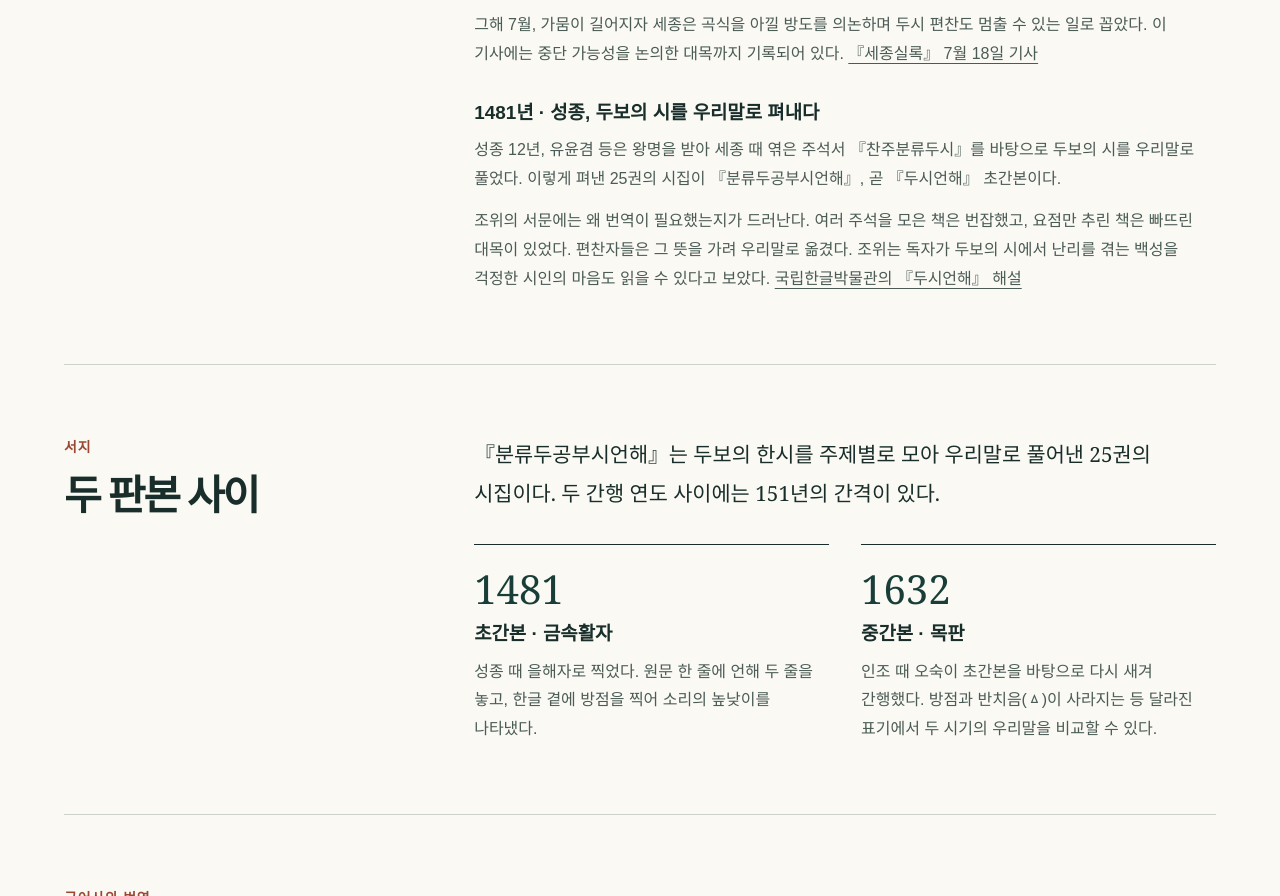
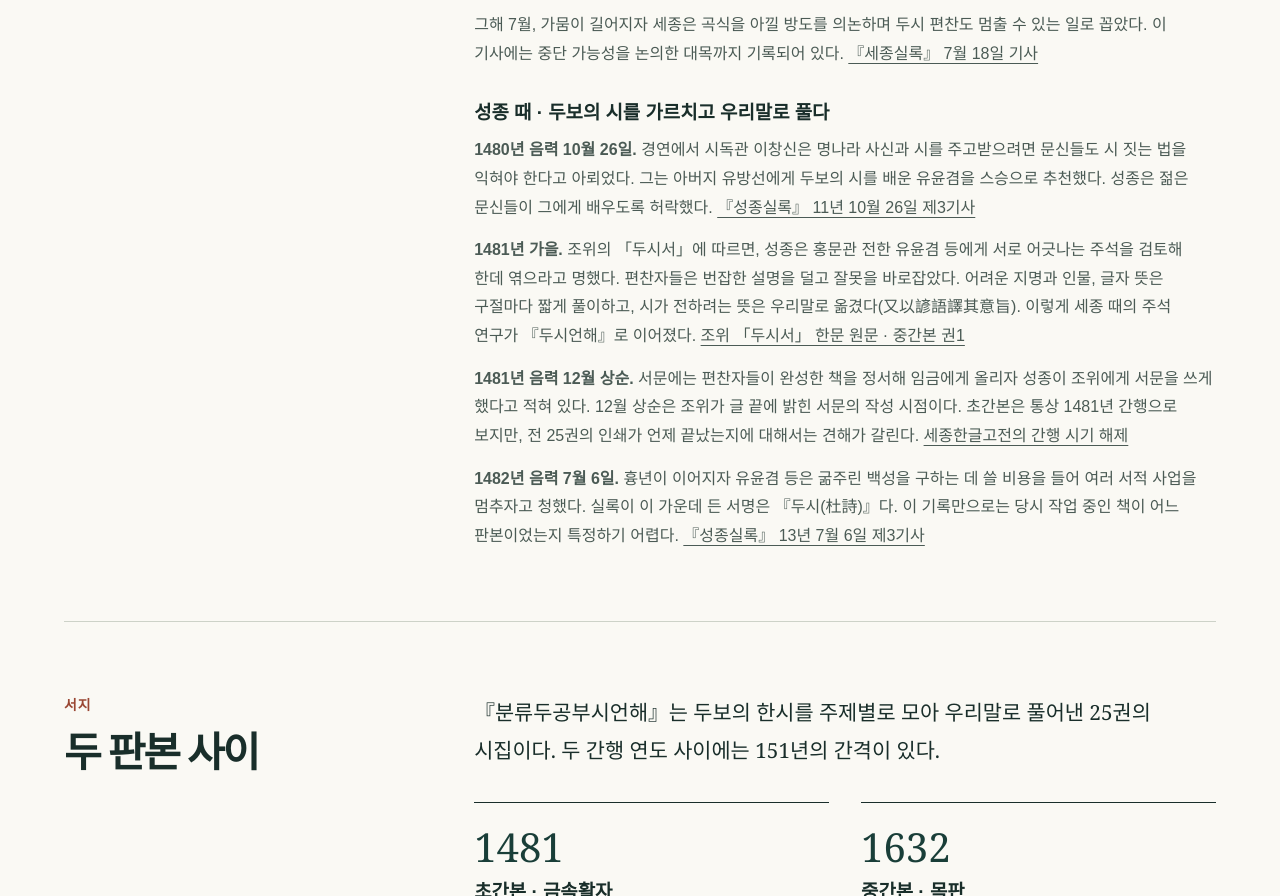
Before and after one commit to dhryu60/analects-3d, a website: page public/dusi-reading.html in a window 1280 px wide. Shown: the part 870-1766 px from the top of the page. Drawn offline with Linux system fonts and the light colour scheme.

Commit message:
Source the Seongjong-era history of the Dusi translation

```diff
--- a/public/dusi-reading.html
+++ b/public/dusi-reading.html
@@ -21,9 +21,11 @@
         <p>세종 25년 음력 4월 21일, 세종은 서울과 지방에서 두보 시의 주석서를 구하게 했다. 집현전에서 여러 학자의 풀이를 서로 견주고 바로잡아 한 책으로 엮고 있었기 때문이다. <a href="https://sillok.history.go.kr/id/kda_12504021_003">『세종실록』 4월 21일 기사</a></p>
         <p>엿새 뒤에는 회암사 주지 만우를 흥천사로 옮겨 지내게 했다. 이색과 이숭인이 시를 논하는 것을 들은 그에게 해석이 막히는 구절을 묻기 위해서였다. <a href="https://sillok.history.go.kr/id/kda_12504027_003">『세종실록』 4월 27일 기사</a></p>
         <p>그해 7월, 가뭄이 길어지자 세종은 곡식을 아낄 방도를 의논하며 두시 편찬도 멈출 수 있는 일로 꼽았다. 이 기사에는 중단 가능성을 논의한 대목까지 기록되어 있다. <a href="https://sillok.history.go.kr/id/wda_12507018_001">『세종실록』 7월 18일 기사</a></p>
-        <h3>1481년 · 성종, 두보의 시를 우리말로 펴내다</h3>
-        <p>성종 12년, 유윤겸 등은 왕명을 받아 세종 때 엮은 주석서 『찬주분류두시』를 바탕으로 두보의 시를 우리말로 풀었다. 이렇게 펴낸 25권의 시집이 『분류두공부시언해』, 곧 『두시언해』 초간본이다.</p>
-        <p>조위의 서문에는 왜 번역이 필요했는지가 드러난다. 여러 주석을 모은 책은 번잡했고, 요점만 추린 책은 빠뜨린 대목이 있었다. 편찬자들은 그 뜻을 가려 우리말로 옮겼다. 조위는 독자가 두보의 시에서 난리를 겪는 백성을 걱정한 시인의 마음도 읽을 수 있다고 보았다. <a href="https://www.hangeul.go.kr/webzine/202403/sub1_3.html">국립한글박물관의 『두시언해』 해설</a></p>
+        <h3 id="seongjong">성종 때 · 두보의 시를 가르치고 우리말로 풀다</h3>
+        <p><strong>1480년 음력 10월 26일.</strong> 경연에서 시독관 이창신은 명나라 사신과 시를 주고받으려면 문신들도 시 짓는 법을 익혀야 한다고 아뢰었다. 그는 아버지 유방선에게 두보의 시를 배운 유윤겸을 스승으로 추천했다. 성종은 젊은 문신들이 그에게 배우도록 허락했다. <a href="https://sillok.history.go.kr/id/kia_11110026_003">『성종실록』 11년 10월 26일 제3기사</a></p>
+        <p><strong>1481년 가을.</strong> 조위의 「두시서」에 따르면, 성종은 홍문관 전한 유윤겸 등에게 서로 어긋나는 주석을 검토해 한데 엮으라고 명했다. 편찬자들은 번잡한 설명을 덜고 잘못을 바로잡았다. 어려운 지명과 인물, 글자 뜻은 구절마다 짧게 풀이하고, 시가 전하려는 뜻은 우리말로 옮겼다(<span lang="lzh">又以諺語譯其意旨</span>). 이렇게 세종 때의 주석 연구가 『두시언해』로 이어졌다. <a href="https://ko.wikisource.org/w/index.php?oldid=393388">조위 「두시서」 한문 원문 · 중간본 권1</a></p>
+        <p><strong>1481년 음력 12월 상순.</strong> 서문에는 편찬자들이 완성한 책을 정서해 임금에게 올리자 성종이 조위에게 서문을 쓰게 했다고 적혀 있다. 12월 상순은 조위가 글 끝에 밝힌 서문의 작성 시점이다. 초간본은 통상 1481년 간행으로 보지만, 전 25권의 인쇄가 언제 끝났는지에 대해서는 견해가 갈린다. <a href="https://db.sejongkorea.org/front/contentlist.do?bkCode=P51_BD_v017">세종한글고전의 간행 시기 해제</a></p>
+        <p><strong>1482년 음력 7월 6일.</strong> 흉년이 이어지자 유윤겸 등은 굶주린 백성을 구하는 데 쓸 비용을 들어 여러 서적 사업을 멈추자고 청했다. 실록이 이 가운데 든 서명은 『두시(杜詩)』다. 이 기록만으로는 당시 작업 중인 책이 어느 판본이었는지 특정하기 어렵다. <a href="https://sillok.history.go.kr/id/kia_11307006_003">『성종실록』 13년 7월 6일 제3기사</a></p>
       </div>
     </section>
     <section id="edition" class="chapter split"><div><p class="kicker">서지</p><h2>두 판본 사이</h2></div><div><p class="opening">『분류두공부시언해』는 두보의 한시를 주제별로 모아 우리말로 풀어낸 25권의 시집이다. 두 간행 연도 사이에는 151년의 간격이 있다.</p><div class="editions"><article><strong>1481</strong><h3>초간본 · 금속활자</h3><p>성종 때 을해자로 찍었다. 원문 한 줄에 언해 두 줄을 놓고, 한글 곁에 방점을 찍어 소리의 높낮이를 나타냈다.</p></article><article><strong>1632</strong><h3>중간본 · 목판</h3><p>인조 때 오숙이 초간본을 바탕으로 다시 새겨 간행했다. 방점과 반치음(ㅿ)이 사라지는 등 달라진 표기에서 두 시기의 우리말을 비교할 수 있다.</p></article></div></div></section>
```
